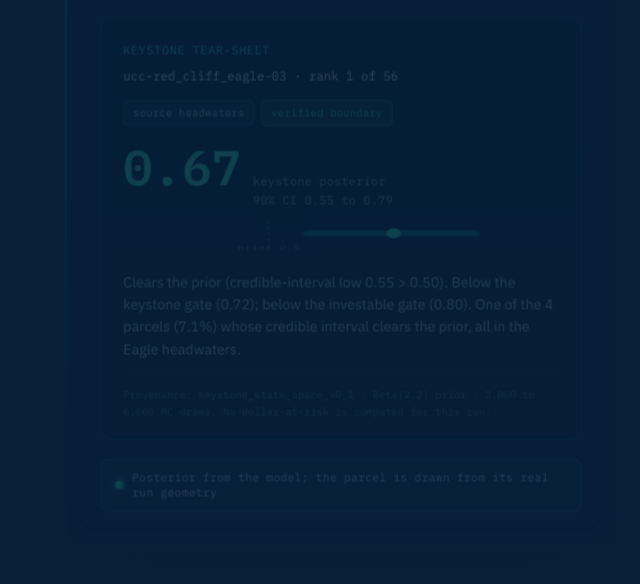
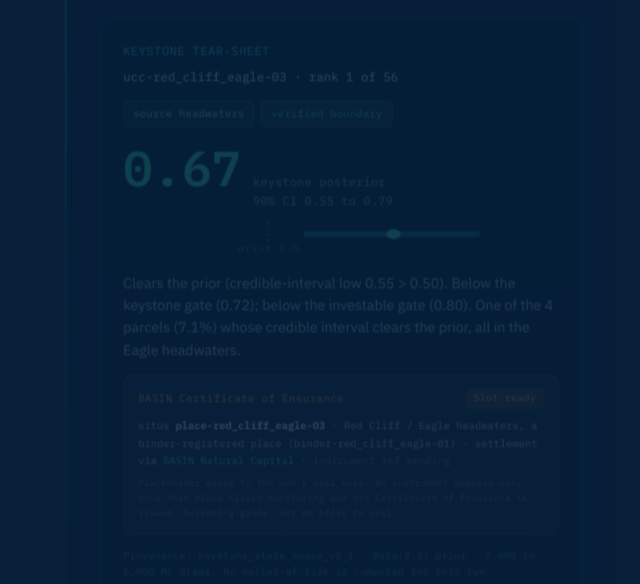
Before and after one commit to jaygut/upper-colorado-corridor-landing, a plain HTML site: page index.html in a window 1280 px wide. Shown: the part 8224-8808 px from the top of the page, 582-1222 px from the left. Drawn offline with nearby package versions, Linux system fonts and the light colour scheme.

Commit message:
Add BASIN Certificate-of-Ensurance storefront (placeholder)
New 'From diligence to distribution' reveal scene plus a settlement-rail slot on the keystone tear-sheet, wired to the runs real situs keys (place_id / binder_asset_id). Honest Tier-0 placeholder: nothing for sale; the honesty gate governs the storefront; instruments appear only where a polygon clears monitoring. Also leads with a plain-language value prop and fixes the reckoning chart-label overflow.

Co-Authored-By: Claude Opus 4.8 <noreply@anthropic.com>

```diff
--- a/css/brand.css
+++ b/css/brand.css
@@ -198,6 +198,19 @@ b.red,.red{color:var(--coral-bright)}
 .cro-foot{font-family:var(--mono); font-size:10.5px; line-height:1.6; color:var(--faint);
   border-top:1px solid rgba(255,255,255,.07); padding-top:12px}
 
+/* settlement-rail slot on the tear-sheet (BASIN Certificate of Ensurance placeholder) */
+.cro-slot{margin-top:14px; padding:12px 14px; border-radius:10px;
+  background:rgba(242,162,78,.06); border:1px solid rgba(242,162,78,.22)}
+.cro-slot-head{display:flex; justify-content:space-between; align-items:center; gap:10px;
+  font-family:var(--mono); font-size:11px; letter-spacing:.03em; color:var(--amber)}
+.cro-slot-status{font-size:10px; padding:3px 8px; border-radius:5px; flex:0 0 auto;
+  background:rgba(242,162,78,.16); color:var(--amber)}
+.cro-slot-body{font-family:var(--mono); font-size:10.5px; line-height:1.65; color:var(--text-dim); margin-top:8px}
+.cro-slot-body b{color:#fff; font-weight:600}
+.cro-slot-body a{color:var(--teal-bright)}
+.cro-slot-addr{color:var(--faint)}
+.cro-slot-note{font-family:var(--mono); font-size:9.5px; line-height:1.55; color:var(--faint); margin-top:8px}
+
 /* --- validation figure ------------------------------------------------ */
 .val-strip{margin:6px 0 20px; padding:16px 18px; border-radius:10px;
   background:rgba(232,105,77,.05); border:1px solid rgba(232,105,77,.18)}
--- a/data/bundle.js
+++ b/data/bundle.js
@@ -132,6 +132,29 @@ window.APP_DATA = {
       "No mechanism yet clears validated_incremental.",
       "Investability bite (one real parcel, one verified payor, one dollar) is the stated next step."
     ]
+  },
+  // The settlement layer (BASIN Certificates of Ensurance). PLACEHOLDER: the rail is wired to
+  // the run's real situs keys (place_id / binder_asset_id from ensurance_places_normalized +
+  // binder_crosswalk), but the on-chain layer is fixture (0x routing reserved). Nothing is for
+  // sale; an instrument appears only where a polygon clears MRV and a live contract is deployed.
+  instruments: {
+    settlement: "BASIN Certificate of Ensurance",
+    settlement_url: "https://ensurance.app/basin",
+    chain: "Base",
+    placeholder_address: "0x0000000000000000000000000000000000000000",
+    purpose: "stewardship-finance-readiness",
+    // BASIN's Natural Cap Rate = Ecosystem Service Value / Real Estate Value; our engine rates
+    // the ESV-leverage side, which is exactly the "distance to a dollar" the ledger names.
+    natural_cap_rate: "Ecosystem Service Value / Real Estate Value",
+    summary: { situs: 56, binder_registered: 16, live: 0, mrv_cleared: 0 },
+    // the slot shown on the keystone tear-sheet (the top-ranked polygon)
+    top_parcel_slot: {
+      place_id: "place-red_cliff_eagle-03",
+      place_binder: "binder-red_cliff_eagle-01",
+      place_label: "Red Cliff / Eagle headwaters",
+      status: "slot_ready",       // slot_ready | awaiting_mrv | live
+      status_label: "Slot ready"
+    }
   }
 };
 
--- a/index.html
+++ b/index.html
@@ -252,8 +252,31 @@
       cannot verify is already invisible to a growing share of capital.</p>
   </div></section>
 
-  <!-- 13 · THE ASK -->
+  <!-- 13 · FROM DILIGENCE TO DISTRIBUTION (the storefront) -->
   <section class="step center" data-scene="13"><div class="card">
+    <div class="eyebrow center">Where this goes next</div>
+    <h2 class="head">From diligence to distribution.</h2>
+    <p class="body">This engine is the rating desk. It names which polygons are load-bearing, who depends on
+      them, and how sure we are, and it deliberately stops short of printing a price. That last step is the seam
+      a partner fills. <a href="https://ensurance.app/basin" target="_blank" rel="noopener noreferrer">BASIN
+      Natural Capital</a> runs the settlement layer, issuing Certificates of Ensurance that finance a place
+      directly and pricing them with a Natural Cap Rate, ecosystem-service value over real-estate value, which
+      turns an ecosystem's worth into a figure a market can hold. Wire the two together and the map stops being
+      a report and becomes a storefront, where every keystone polygon carries a slot for its instrument, ready
+      the moment that place clears monitoring and its instrument is issued.</p>
+    <p class="body">The rail is already wired to the run's real keys, 56 situs and 16 binder-registered places
+      first in line, with zero instruments issued today. Nothing here is for sale, because the same honesty gate
+      that governs the science governs the storefront, so an instrument appears only where a polygon has earned
+      it. That restraint is the whole point. In a market still healing from carbon's collapse, an honest venue
+      that an allocator and an autonomous agent can both trust, and settle on, is the scarce asset. Diligence
+      becomes distribution, and honesty is what converts.</p>
+    <p class="marketstat">56 situs &middot; 16 binder-registered places &middot; 0 instruments issued today
+      &middot; settlement via BASIN Certificates of Ensurance</p>
+    <div class="badge is-caution"><span class="dot"></span>Settlement rail wired to real keys, not an offer to sell. Screening-grade.</div>
+  </div></section>
+
+  <!-- 14 · THE ASK -->
+  <section class="step center" data-scene="14"><div class="card">
     <div class="eyebrow center">Why this is the story that matters</div>
     <h2 class="head">In this market, rigor is the product.</h2>
     <p class="body">Most vendors would bury &ldquo;elevation and development beat our model&rdquo;. This corridor led
--- a/js/parcel.js
+++ b/js/parcel.js
@@ -50,6 +50,23 @@
     'One of the ' + kr.ci_clearing.n + ' parcels (' + kr.ci_clearing.pct.toFixed(1) +
     '%) whose credible interval clears the prior, all in the Eagle headwaters.';
 
+  // settlement-rail slot (BASIN Certificate of Ensurance) - placeholder, wired to real situs keys
+  var inst = D.instruments, slot = "";
+  if (inst && inst.top_parcel_slot) {
+    var s = inst.top_parcel_slot;
+    slot =
+      '<div class="cro-slot">'+
+        '<div class="cro-slot-head"><span>'+inst.settlement+'</span>'+
+          '<span class="cro-slot-status">'+s.status_label+'</span></div>'+
+        '<div class="cro-slot-body">situs <b>'+s.place_id+'</b> &middot; '+s.place_label+
+          ', a binder-registered place ('+s.place_binder+') &middot; settlement via '+
+          '<a href="'+inst.settlement_url+'" target="_blank" rel="noopener noreferrer">BASIN Natural Capital</a>'+
+          ' &middot; <span class="cro-slot-addr">instrument ref pending</span></div>'+
+        '<div class="cro-slot-note">Placeholder wired to the run’s real keys. An instrument appears '+
+          'only once this place clears monitoring and its Certificate of Ensurance is issued. Screening-grade, not an offer to sell.</div>'+
+      '</div>';
+  }
+
   host.className = "cro";
   host.innerHTML =
     '<div class="cro-top"><div><div class="cro-title">Keystone tear-sheet'+
@@ -60,6 +77,7 @@
       '<span class="cro-unit">keystone posterior<br>90% CI '+(p.lo!=null?p.lo.toFixed(2)+' to '+p.hi.toFixed(2):'n/a')+'</span></div>'+
     ciBar+
     '<div class="cro-hero-sub">'+gateSentence+'</div>'+
+    slot+
     '<div class="cro-foot">Provenance: keystone_state_space_v0_1 · Beta(2,2) prior · 2,000 to 6,000 MC draws. '+
       'No dollar-at-risk is computed for this run.</div>';
 
--- a/js/stage.js
+++ b/js/stage.js
@@ -107,7 +107,8 @@
     { v:{ longitude:-106.7, latitude:39.4, zoom:8.0, pitch:54, bearing:-14 }, corridor:.6, zones:.4, parcels:.9, arcs:.2, stations:.4, focus:.8 },
     { v:{ longitude:-108.0, latitude:39.0, zoom:6.5, pitch:34, bearing:0 },   corridor:.9, zones:.4, parcels:.5, arcs:.3, stations:.3, focus:0 }, // 11 ledger
     { v:{ longitude:-108.0, latitude:39.0, zoom:6.6, pitch:36, bearing:0 },   corridor:.85,zones:.3, parcels:.5, arcs:.35,stations:.25,focus:0 }, // 12 read by people and machines
-    { v:{ longitude:-108.0, latitude:39.0, zoom:6.6, pitch:48, bearing:-8 },  corridor:1, zones:.5, parcels:.6, arcs:.5, stations:.2, focus:0 }  // 13 the ask
+    { v:{ longitude:-108.0, latitude:39.0, zoom:6.7, pitch:42, bearing:-6 },  corridor:.8, zones:.35,parcels:.85,arcs:.5, stations:.2, focus:.3 }, // 13 from diligence to distribution
+    { v:{ longitude:-108.0, latitude:39.0, zoom:6.6, pitch:48, bearing:-8 },  corridor:1, zones:.5, parcels:.6, arcs:.5, stations:.2, focus:0 }  // 14 the ask
   ];
   STAGE.nScenes = SCENES.length;
   var target = SCENES[0];
```
